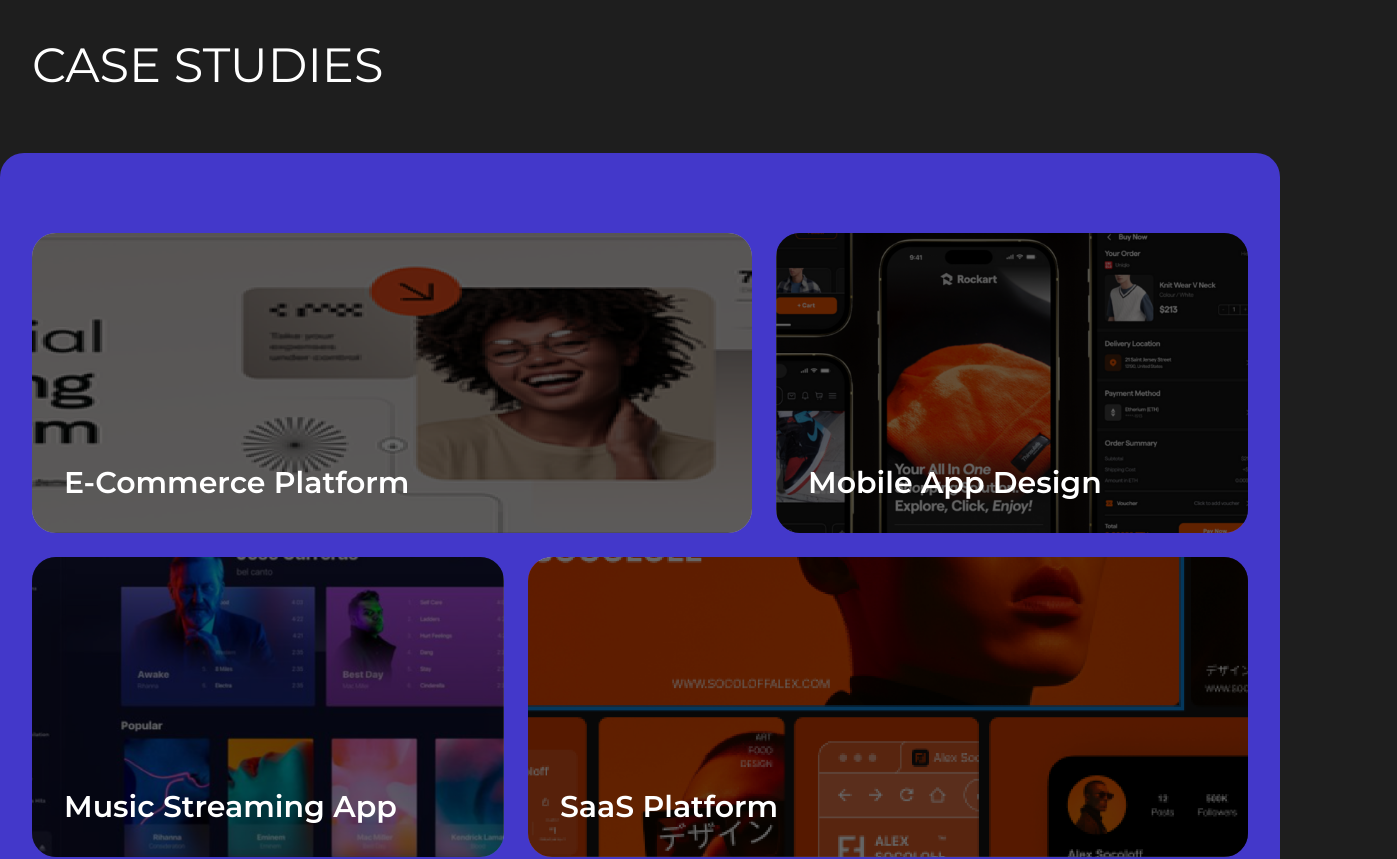
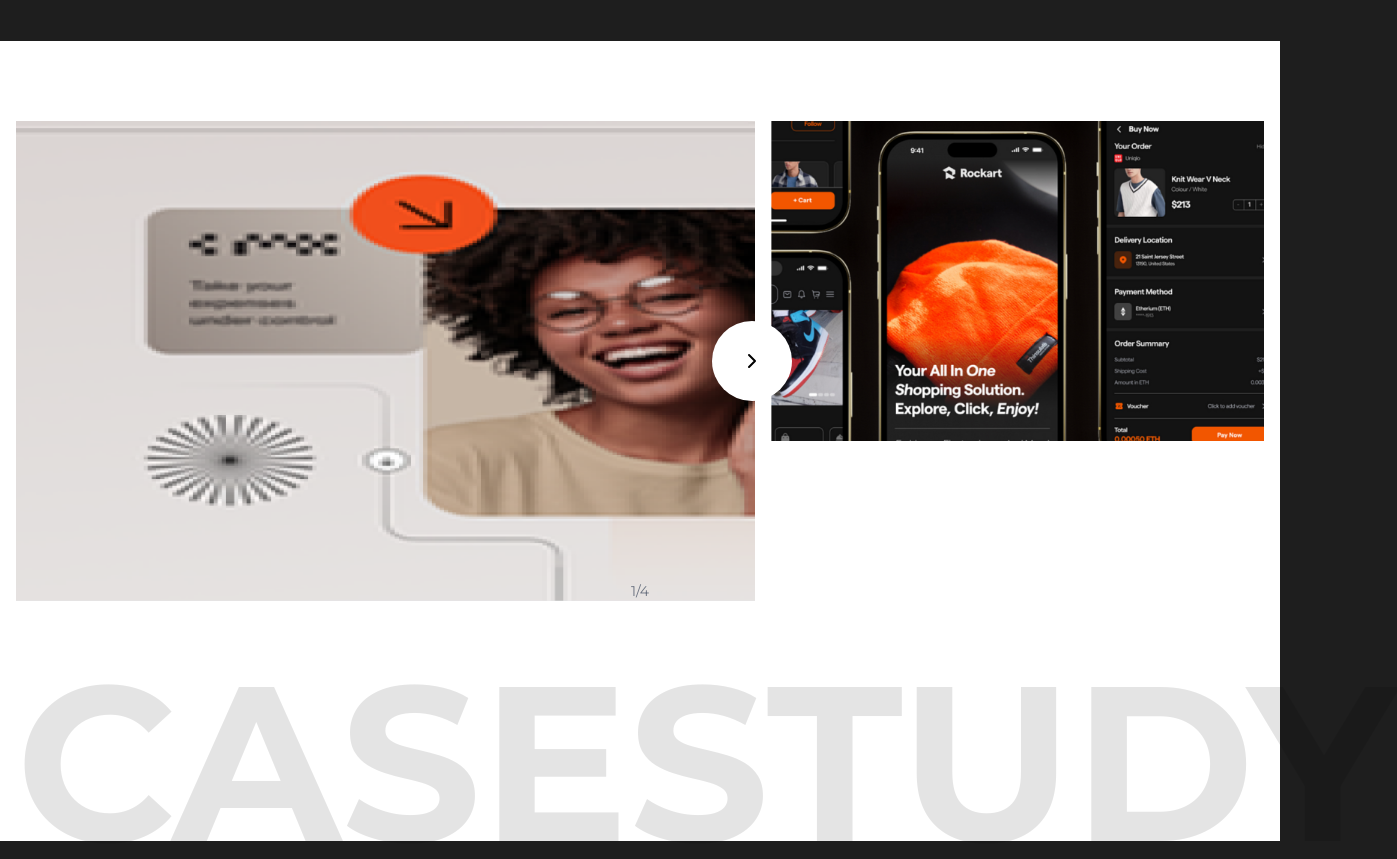
Before and after one commit to Sakhi29/accelix, a Next.js app: page / in a window 1280 px wide. Shown: the part 2680-3539 px from the top of the page, 1397 px wide, since content can reach past the window. Built offline with nearby package versions, Linux system fonts and the light colour scheme; a web font is replaced by a local one.

Commit message:
case study section

```diff
--- a/src/components/CaseStudies.tsx
+++ b/src/components/CaseStudies.tsx
@@ -1,84 +1,118 @@
 "use client";
-
-import React from "react";
+import React, { useState } from "react";
 import { motion } from "framer-motion";
-import Image from "next/image";
+import { ChevronRight } from "lucide-react";
 
 const caseStudies = [
   {
     id: 1,
     title: "E-Commerce Platform",
     image: "/case1.png",
+    description: "This is a description of the E-Commerce Platform",
     className: "md:col-span-3 md:row-span-1",
   },
   {
     id: 2,
     title: "Mobile App Design",
     image: "/case2.jpg",
+    description: "This is a description of the Mobile App Design",
     className: "md:col-span-2 md:row-span-1",
   },
   {
     id: 3,
     title: "Music Streaming App",
     image: "/case3.jpg",
+    description: "This is a description of the Music Streaming App",
     className: "md:col-span-2 md:row-span-1",
   },
   {
     id: 4,
     title: "SaaS Platform",
     image: "/case4.jpg",
+    description: "This is a description of the SaaS Platform",
     className: "md:col-span-3 md:row-span-1",
   },
 ];
 
 const CaseStudies = () => {
+  const [activeIndex, setActiveIndex] = useState(0);
+  const nextIndex = (activeIndex + 1) % caseStudies.length;
+
+  const nextCase = () => {
+    setActiveIndex(nextIndex);
+  };
+
   return (
-    <>
-      {/* Heading Section */}
-      <section className="w-full px-4 sm:px-6 lg:px-8 bg-[#1E1E1E]">
-        <motion.h2
-          initial={{ opacity: 0, y: 20 }}
-          whileInView={{ opacity: 1, y: 0 }}
-          transition={{ duration: 0.5 }}
-          className="text-3xl sm:text-4xl lg:text-5xl mb-8 sm:mb-12 lg:mb-16 text-white font-['Montserrat'] text-center md:text-left"
-        >
-          CASE STUDIES
-        </motion.h2>
-      </section>
+    <div className="w-full min-h-screen bg-white">
+      <div className="w-full mx-auto px-4">
+        <div className="relative h-[80vh] flex items-center">
+          <div className="w-full flex gap-4 relative">
+            {/* Left Case Study */}
+            <div className="w-3/5 opacity-100 transition-opacity duration-500">
+              <div className="relative h-[60vh]">
+                <img
+                  src={caseStudies[activeIndex].image}
+                  alt={caseStudies[activeIndex].title}
+                  className="w-full h-full object-cover bg-gray-200"
+                />
+                <div className="mt-4 flex justify-between items-center text-sm">
+                  {/* <span className="text-gray-500">{caseStudies[activeIndex].year}</span> */}
+                  <span className="uppercase font-medium">
+                    {caseStudies[activeIndex].title}
+                  </span>
+                  <br />
+                  <span>{caseStudies[nextIndex].description}</span>
+                </div>
+              </div>
+            </div>
 
-      {/* Case Studies Grid */}
-      <motion.section
-        initial={{ opacity: 0, y: 100 }}
-        whileInView={{ opacity: 1, y: 0 }}
-        transition={{ duration: 0.8 }}
-        className="w-full py-12 sm:py-16 lg:py-20 px-4 sm:px-6 lg:px-8 bg-[#4338ca] rounded-3xl"
-      >
-        <div className="grid grid-cols-1 sm:grid-cols-2 md:grid-cols-5 gap-4 sm:gap-6 max-w-7xl mx-auto">
-          {caseStudies.map((study, index) => (
-            <motion.div
-              key={study.id}
-              initial={{ opacity: 0, y: 50 }}
-              whileInView={{ opacity: 1, y: 0 }}
-              transition={{ duration: 0.5, delay: index * 0.2 }}
-              whileHover={{ scale: 1.02 }}
-              className={`relative h-[250px] sm:h-[300px] rounded-3xl overflow-hidden cursor-pointer ${study.className}`}
+            {/* Right Case Study (Next) */}
+            <div className="w-2/5 opacity-100 transition-opacity duration-500">
+              <div className="relative h-[40vh]">
+                <img
+                  src={caseStudies[nextIndex].image}
+                  alt={caseStudies[nextIndex].title}
+                  className="w-full h-full object-cover bg-gray-200"
+                />
+                <div className="mt-4 flex justify-between items-center text-sm">
+                  {/* <span className="text-gray-500">{caseStudies[nextIndex].year}</span> */}
+                  <span className="uppercase font-medium">
+                    {caseStudies[nextIndex].title}
+                  </span>
+                  <br />
+                  <span>{caseStudies[nextIndex].description}</span>
+                </div>
+              </div>
+            </div>
+
+            {/* Centered Navigation Button */}
+            <button
+              onClick={nextCase}
+              className="w-20 h-20 rounded-full absolute left-[59%] top-1/2 -translate-y-1/2 -translate-x-1/2 bg-white text-white flex items-center justify-center hover:bg-gray-800 transition-colors z-10"
             >
-              <Image
-                src={study.image}
-                alt={study.title}
-                fill
-                className="object-cover"
-              />
-              <div className="absolute inset-0 bg-black/60 hover:bg-black/30 transition-all duration-300">
-                <h3 className="absolute bottom-4 sm:bottom-8 left-4 sm:left-8 text-lg sm:text-2xl lg:text-3xl font-semibold text-white">
-                  {study.title}
-                </h3>
-              </div>
-            </motion.div>
-          ))}
+              <ChevronRight className="w-6 h-6" color="black" />
+            </button>
+
+            {/* Case Counter */}
+            <div className="absolute bottom-0 left-1/2 -translate-x-1/2 text-center">
+              <p className="text-sm text-gray-500">
+                {activeIndex + 1}/{caseStudies.length}
+              </p>
+            </div>
+            <div className="absolute -bottom-48 w-full h-[250px] overflow-visible">
+              <motion.h2
+                initial={{ opacity: 0, y: 20 }}
+                whileInView={{ opacity: 0.1, y: 0 }}
+                transition={{ duration: 0.5 }}
+                className="w-full text-center text-[50px] md:text-[100px] lg:text-[220px] font-bold text-[black] opacity-50 leading-[0.9] mt-[120px]"
+              >
+                CASESTUDY
+              </motion.h2>
+            </div>
+          </div>
         </div>
-      </motion.section>
-    </>
+      </div>
+    </div>
   );
 };
 
```
Also changed, not shown: public/Screenshot 2024-12-21 191835.png (added).
